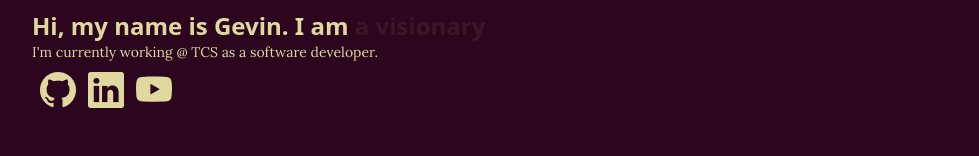
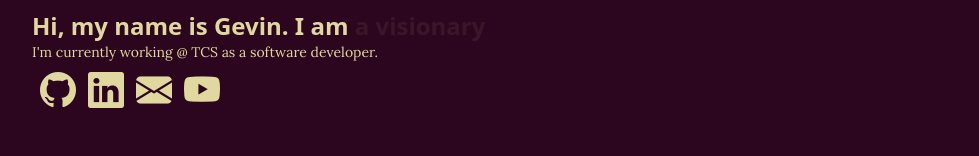
Before and after one commit to gmadharh/portfolio, a Vue app: page / in a window 1280 px wide. Shown: the part 194-350 px from the top of the page, without its empty margins (288-1267 px from the left). Built offline with nearby package versions, Linux system fonts and the light colour scheme.

Commit message:
Add email link to contact section

```diff
--- a/src/components/SplashIntro.vue
+++ b/src/components/SplashIntro.vue
@@ -23,7 +23,13 @@
         ><i class="bi bi-linkedin text-4xl"></i
       ></a>
 
-      <a href="https://www.youtube.com/channel/UCTYgh_w12MwRA_I2aq73lrQ" target="_blank">
+      <a href="mailto:gevinmadharha@gmail.com">
+        <i class="bi bi-envelope-fill text-4xl"></i>
+      </a>
+      <a
+        href="https://www.youtube.com/channel/UCTYgh_w12MwRA_I2aq73lrQ"
+        target="_blank"
+      >
         <i class="bi bi-youtube text-4xl"></i>
       </a>
     </div>
```
